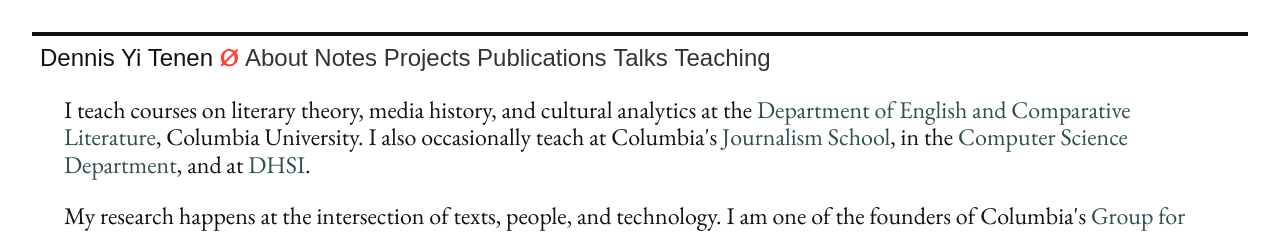
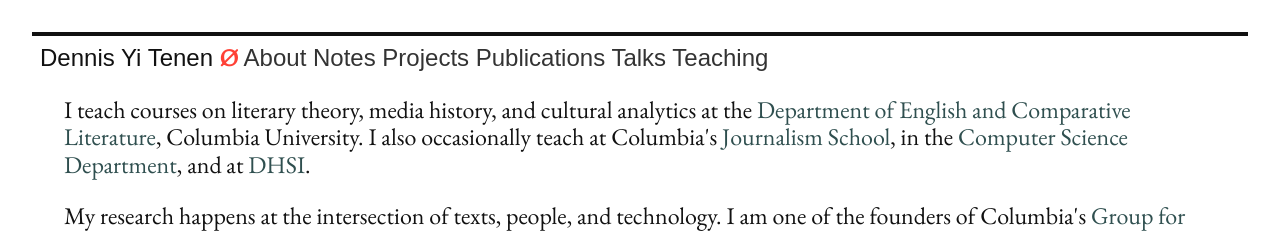
Before and after one commit to denten/denten.github.io, a Jekyll site: the page built from index.html, in a window 1280 px wide. Shown: the top 233 px of the page. Built offline with Jekyll 4.4.1, drawn with Linux system fonts in a browser that asks for light colours; nearby versions of some CDN libraries; library files that are not in the unit come from our copies; the list of posts is cut into pages by our own code.

Commit message:
fix font weights

```diff
--- a/_includes/head.html
+++ b/_includes/head.html
@@ -30,7 +30,7 @@
 </head>
 
 <body class="pa4-l normal mw9 center ph3-ns f3 fw1 normal near-black">
-    <div class="bt bw2 f3 fw4 mb3 mt0 pt2 pb2 ph2 system-sans-serif tc tl-ns">
+    <div class="bt bw2 mb3 mt0 pt2 pb2 ph2 system-sans-serif tc tl-ns">
         Dennis Yi Tenen
         {% if page.title %}
             <a href="{{ site.url }}" class="black b hover-red no-underline">Ø</a>
```
